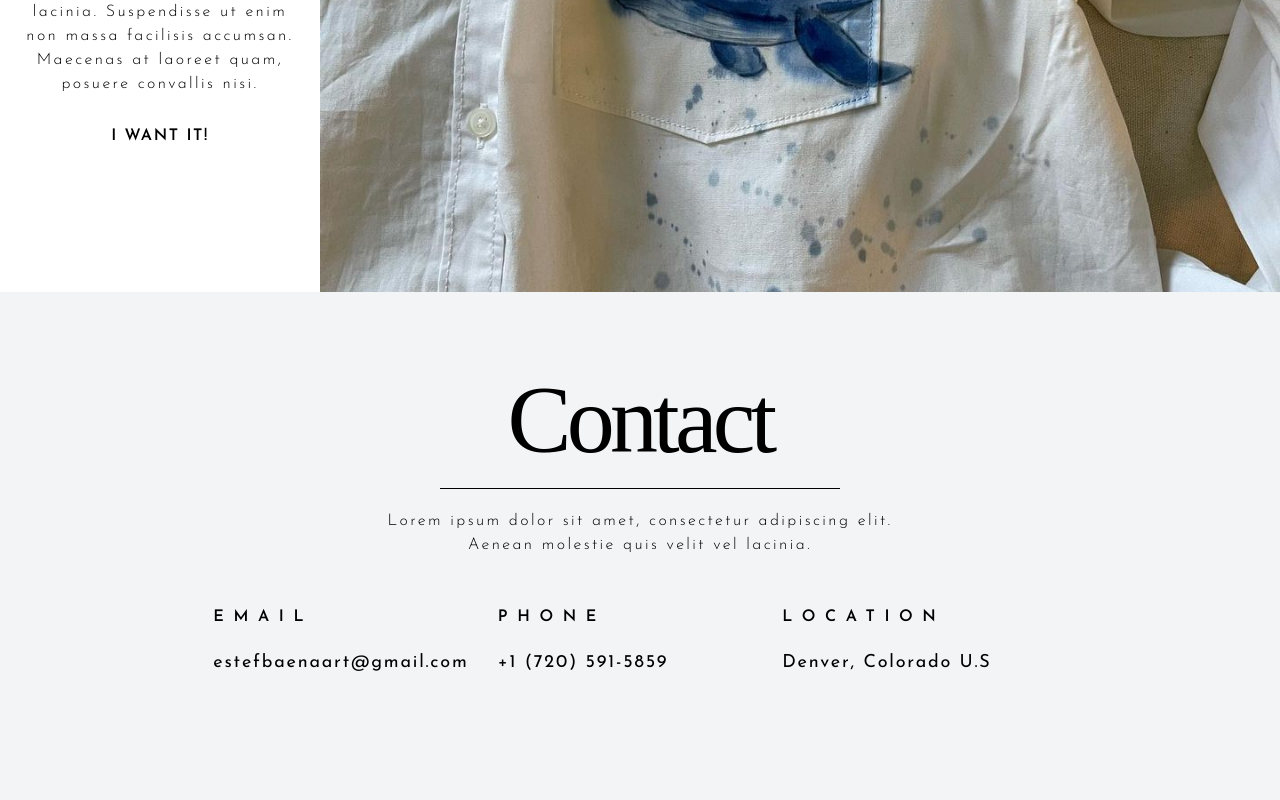
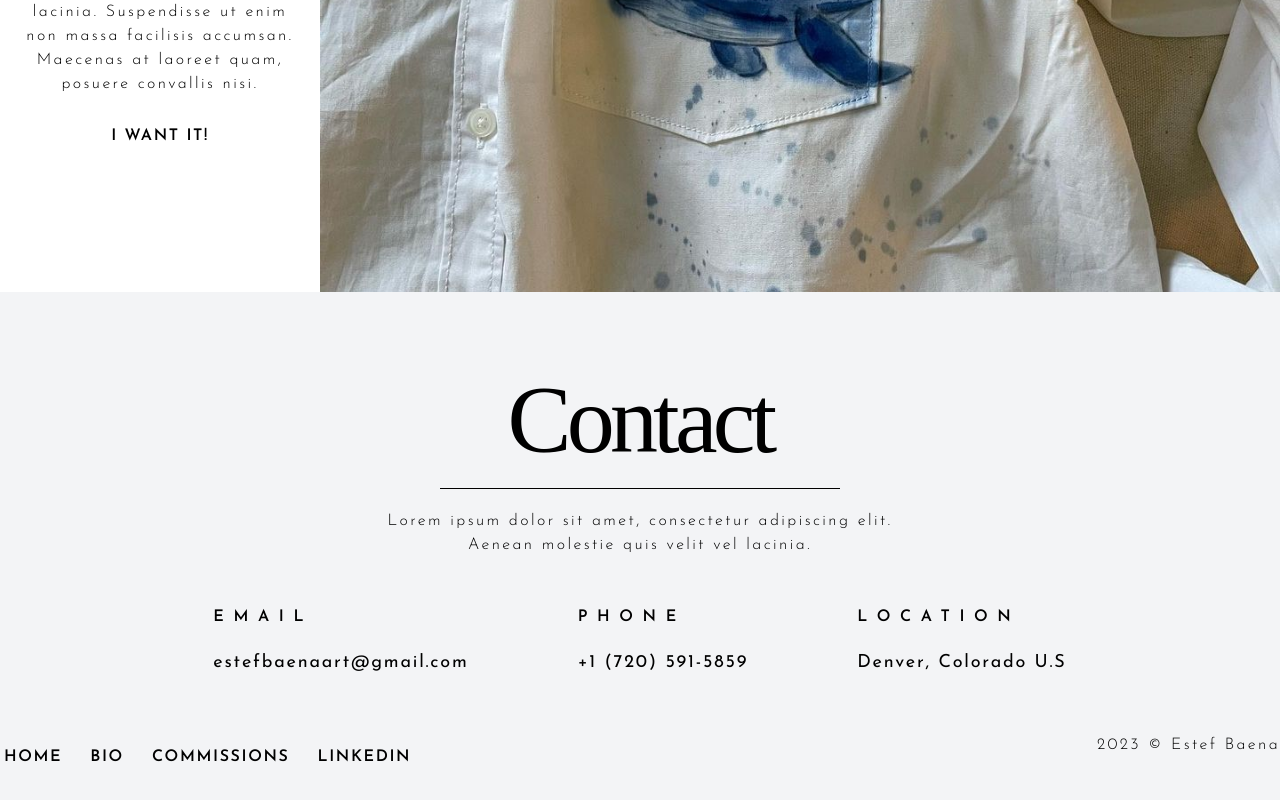
Before and after one commit to eldesernauta/estefbaenaart, a Next.js app: page / in a window 1280 px wide. Shown: the part 1968-2768 px from the top of the page. Built offline with nearby package versions, Linux system fonts and the light colour scheme; a web font is replaced by a local one.

Commit message:
first layout

```diff
--- /dev/null
+++ b/components/footer.js
@@ -0,0 +1,33 @@
+const Footer = () => {
+    return (
+        <section className="container mx-auto flex justify-between items-end pb-8">
+            <div className="w-9/12 flex justify-start items-center gap-5">
+                <button
+                    className="text-black px-4 py-0 -m-3 rounded font-Josefin uppercase font-semibold tracking-widest"
+                >
+                    Home
+                </button>
+                <button
+                    className="text-black px-4 py-0 -m-3 rounded font-Josefin uppercase font-semibold tracking-widest"
+                >
+                    Bio
+                </button>
+                <button
+                    className="text-black px-4 py-0 -m-3 rounded font-Josefin uppercase font-semibold tracking-widest"
+                >
+                    Commissions
+                </button>
+                <button
+                    className="text-black px-4 py-0 -m-3 rounded font-Josefin uppercase font-semibold tracking-widest"
+                >
+                    Linkedin
+                </button>
+            </div>
+            <div className="w-3/12 flex justify-end">
+                <p>2023 © Estef Baena</p>
+            </div>
+        </section>
+    )
+}
+
+export default Footer
--- a/src/app/page.js
+++ b/src/app/page.js
@@ -5,6 +5,7 @@ import Image from "next/image";
 import Line from "../../components/line";
 import NavBar from "../../components/navBar";
 import Commission from '../../components/commissions';
+import Footer from '../../components/footer';
 
 const heroImg = require("../img/hero-image.jpg")
 const bioBg = require("../img/bio-bg.jpg")
@@ -16,15 +17,11 @@ export default function Home() {
     ele[i].style.transform = "rotate(" + i * 14 + "deg)"
   }
   useEffect(() => {
-
     const emblem = document.querySelector('.emblem');
     if (emblem) {
       emblem.innerHTML = emblem.textContent.replace(/\S/g, "<span>$&</span>")
     }
-
-
   }, []);
-
 
   return (
     <main className="w-full p-0 m-0">
@@ -77,7 +74,7 @@ export default function Home() {
         </div>
       </section>
       <Commission />
-      <section className='container mx-auto pb-52 flex flex-col gap-12'>
+      <section className='container mx-auto mb-14 flex flex-col gap-12'>
         <div className='w-5/12 mx-auto text-center flex flex-col gap-5'>
           <h2 className=''>Contact</h2>
           <div className='w-9/12 mx-auto'>
@@ -86,20 +83,21 @@ export default function Home() {
           <p>Lorem ipsum dolor sit amet, consectetur adipiscing elit. Aenean molestie quis velit vel lacinia.</p>
         </div>
         <div className='w-8/12 mx-auto flex justify-between items-center'>
-          <div className='w-4/12 flex flex-col gap-5'>
+          <div className='w-auto flex flex-col gap-5'>
             <h6>Email</h6>
             <a href=''>estefbaenaart@gmail.com</a>
           </div>
-          <div className='w-4/12 flex flex-col gap-5'>
+          <div className='w-auto flex flex-col gap-5'>
             <h6>Phone</h6>
             <a href=''>+1 (720) 591-5859</a>
           </div>
-          <div className='w-4/12 flex flex-col gap-5'>
+          <div className='w-auto flex flex-col gap-5'>
             <h6>Location</h6>
             <a href=''>Denver, Colorado U.S</a>
           </div>
         </div>
       </section>
+      <Footer />
     </main>
   );
 }
```
Also changed, not shown: src/img/cat-image.jpg.
